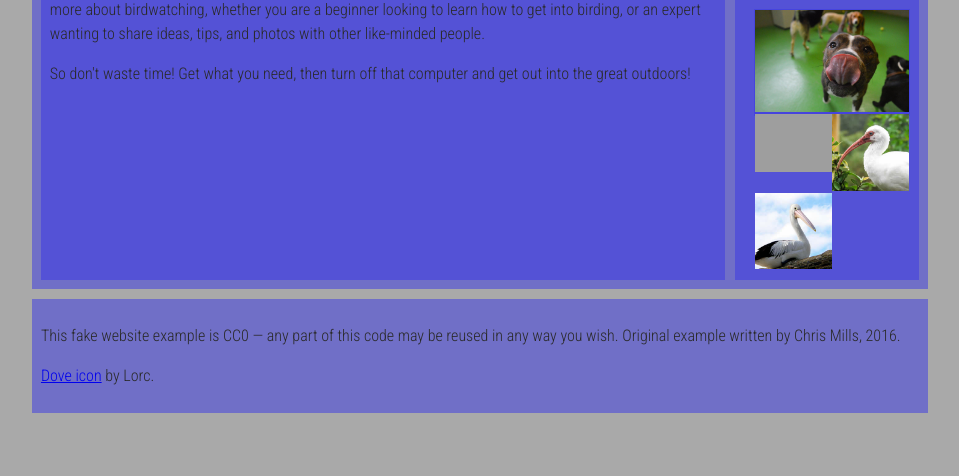
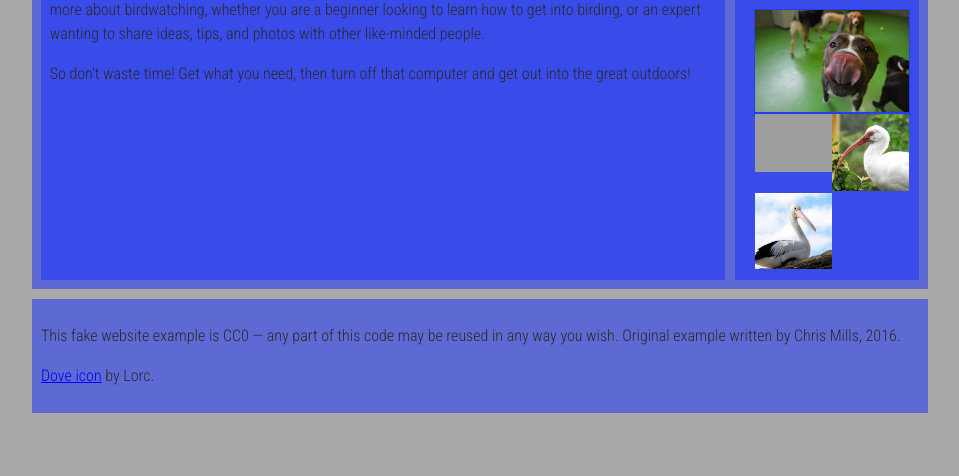
Before and after one commit to jamesnicol12/jamesnicol12.github.io, a plain HTML site: page lab_3/index.html in a window 1280 px wide. Shown: the part 324-800 px from the top of the page, without its empty margins (160-1119 px from the left). Drawn offline with Linux system fonts and the light colour scheme; grey boxes are pictures that could not be loaded; files whose address does not match are found by name.

Commit message:
Update style.css

```diff
--- a/lab_3/style.css
+++ b/lab_3/style.css
@@ -62,7 +62,7 @@ body > * {
 }
 
 main, header, nav, article, aside, footer, section {
-  background-color: rgba(57, 54, 230, 0.5);
+  background-color: rgba(21, 44, 255, 0.5);
   padding: 1%;
 }
 
```
